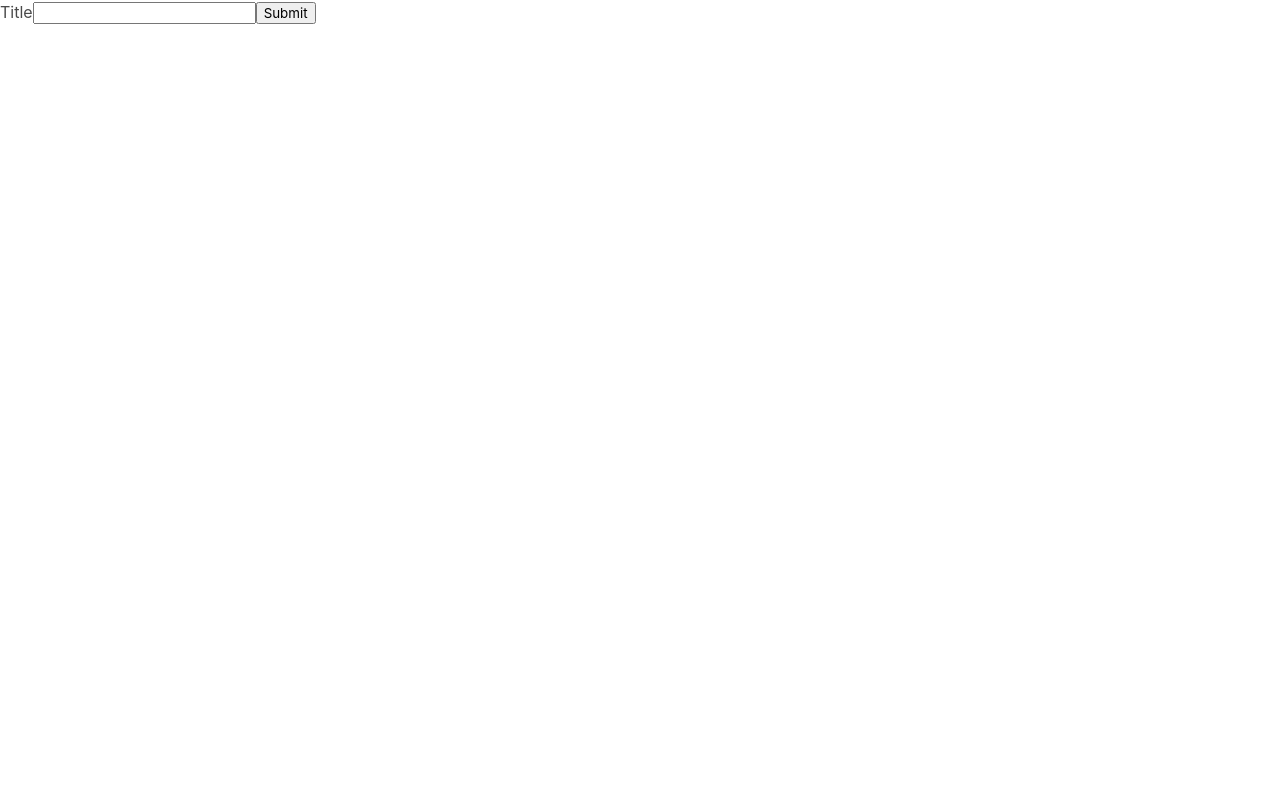
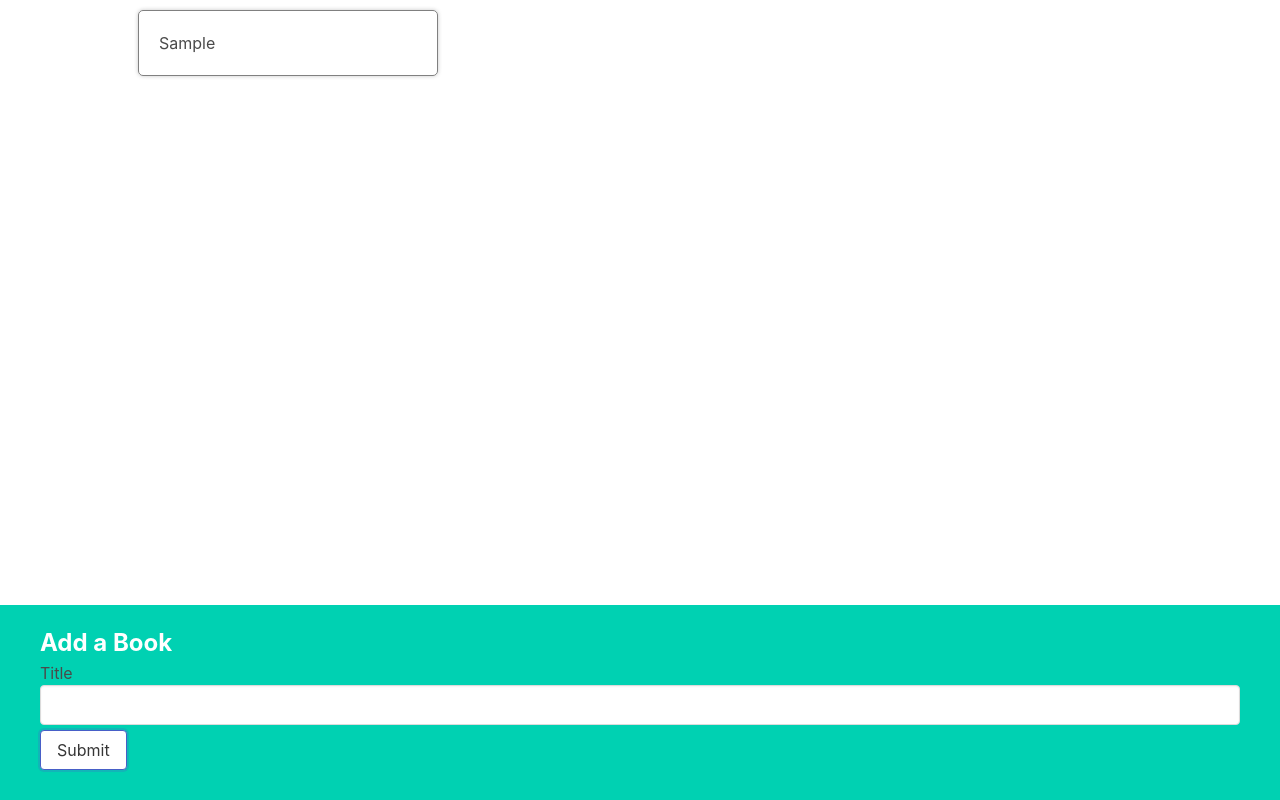
Before and after one commit to etsond/simplybooks, a React (Create React App) app: page / in a window 1280 px wide. Both pictures are taken after typing "Sample" into the empty fields and a click on the button "Submit". Built offline with nearby package versions, Linux system fonts and the light colour scheme.

Commit message:
Adding bookCreate, bookShow and BookList

```diff
--- a/src/App.js
+++ b/src/App.js
@@ -1,18 +1,41 @@
 import { useState } from "react";
 import BookCreate from "./components/BookCreate";
+import BookList from "./components/BookList";
 
 function App() {
     // by default there's no book available
 const [books, setBooks] = useState([]);
 
+// event handler for when the user submit the form
+const createBook = (title) => {
+    // creating a new array to copy from the old array but not deleeting it
+    const updateBooks = [
+        // copying the old array
+        ...books,
+        // generaing a random number
+        {id: Math.round(Math.random() * 999), title: title}
 
-// event handler for when the user submit the form
+    ];
+    // seetting the setbooks to the updated copy of the old array
+    setBooks(updateBooks);
 
-const createBook = (title) => {
-    console.log("Need to add book with: ", title)
+    // books.push({ id: 123, title: title});
+    // console.log(books)
+    // setBooks(books)
+    // updating the book
+
+    // TODO update piece of state
+
+    // console.log("Need to add book with: ", title)
+
 };
 
-    return <div><BookCreate onCreate={createBook}/></div>
+    return (
+
+         <div className="app">
+            {/* showingg the list of books */}
+           <BookList books={books}/>
+            <BookCreate onCreate={createBook}/></div>)
 }
 
 
--- a/src/components/BookCreate.js
+++ b/src/components/BookCreate.js
@@ -20,15 +20,19 @@ function BookCreate({ onCreate }) {
         // after the user enter the title then to empty the input
         setTitle('');
     }
-    return <div>
+    return (
+        // adding a class to add green background behind book, title, and the submit button
+    <div className="book-create">
+        <h3>Add a Book</h3>
         {/* calling the handler when the user submit the form */}
         <form onSubmit={handleSubmit}>
             <label>Title</label>
             {/* o */}
-            <input value={title} onChange={handleChange}/>
-            <button>Submit</button>
+            <input className="input" value={title} onChange={handleChange}/>
+            <button className="button" >Submit</button>
         </form>
     </div>
+    );
 }
 
 export default BookCreate;
--- a/src/components/BookList.js
+++ b/src/components/BookList.js
@@ -1,5 +1,14 @@
-function BookList (){
-    return <div>BookList</div>
+import BookShow from "./BookShow"
+
+function BookList ({ books }){
+
+    // mapping over the books
+    const renderedBooks = books.map((book) => {
+        //  // for each of the id show the book
+        return <BookShow key={book.id} book={book} />;
+    });
+//    showing the book
+    return <div className="book-list">{renderedBooks}</div>
 }
 
 export default BookList;
--- a/src/components/BookShow.js
+++ b/src/components/BookShow.js
@@ -1,5 +1,7 @@
-function BookShow (){
-    return <div>BookShow</div>
+// import BookList from "./BookList";
+
+function BookShow ({ book}){
+    return <div className="book-show">{book.title}</div>
 }
 
 
```
